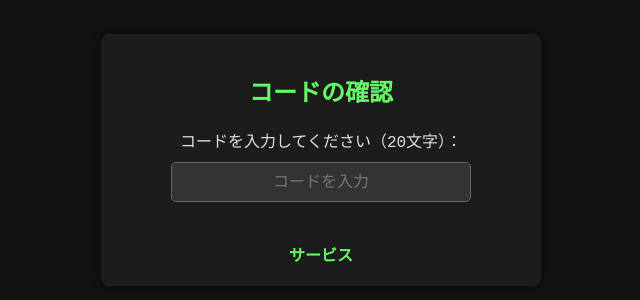
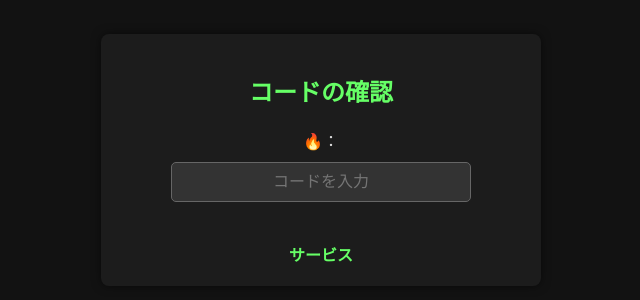
Before and after one commit to ppk2k/M, a plain HTML site: page kode.html in a window 1280 px wide. Shown: the part 240-540 px from the top of the page, without its empty margins (319-959 px from the left). Drawn offline with Linux system fonts and the light colour scheme.

Commit message:
Update kode.html

```diff
--- a/kode.html
+++ b/kode.html
@@ -114,7 +114,7 @@
     <div class="container">
         <h2>コードの確認</h2>
         <form id="verify-code-form">
-            <label for="code">コードを入力してください（20文字）：</label>
+            <label for="code"> 🔥：</label>
             <input type="text" id="code" name="code" required placeholder="コードを入力" maxlength="20" />
             <p id="error-message" class="error"></p>
             <p id="good-message" class="good" style="display: none;">良い</p>
```
